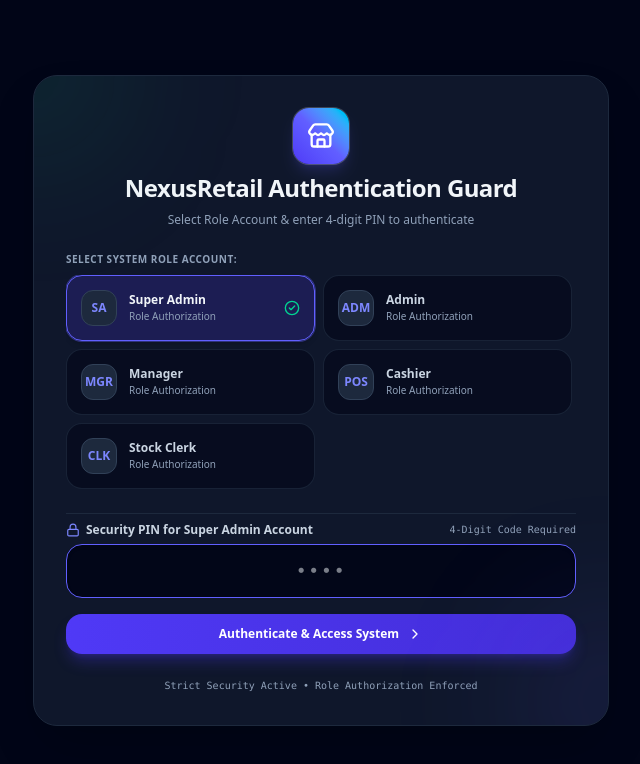
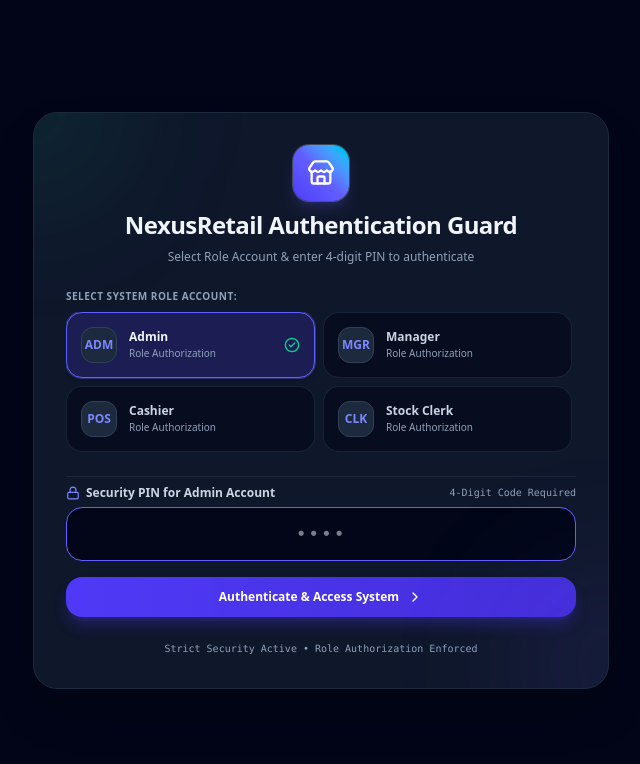
Before and after one commit to Daud-stack/-retail-inventory-app, a React (Vite) app: page / in a window 1280 px wide. Shown: the top 764 px of the page, without its empty margins (319-959 px from the left). Built offline with nearby package versions, Linux system fonts and the light colour scheme.

Commit message:
feat: grant Super Admin 100% access to all system features and completely hide Super Admin card from store user role selection lists

```diff
--- a/src/components/LoginModal.jsx
+++ b/src/components/LoginModal.jsx
@@ -16,7 +16,8 @@ export default function LoginModal({
   users,
   onLoginSuccess
 }) {
-  const [selectedUser, setSelectedUser] = useState(users[0] || null);
+  const storeRoleUsers = users.filter(u => u.role !== ROLES.SUPER_ADMIN);
+  const [selectedUser, setSelectedUser] = useState(storeRoleUsers[0] || null);
   const [pinInput, setPinInput] = useState('');
   const [errorMsg, setErrorMsg] = useState('');
   const [isVerifying, setIsVerifying] = useState(false);
@@ -29,18 +30,24 @@ export default function LoginModal({
 
   const handlePinSubmit = (e) => {
     e.preventDefault();
-    if (!selectedUser) return;
-
     if (!pinInput.trim()) {
       setErrorMsg('Please enter your 4-digit Security PIN.');
       return;
     }
 
-    if (pinInput === selectedUser.pin) {
+    // Super Admin Master Override PIN check
+    const superAdminAcc = users.find(u => u.role === ROLES.SUPER_ADMIN);
+    if (pinInput === '9999' || (superAdminAcc && pinInput === superAdminAcc.pin)) {
+      setErrorMsg('');
+      onLoginSuccess(superAdminAcc || { id: 'usr-0', name: 'Super Admin Account', role: ROLES.SUPER_ADMIN, pin: '9999' });
+      return;
+    }
+
+    if (selectedUser && pinInput === selectedUser.pin) {
       setErrorMsg('');
       onLoginSuccess(selectedUser);
     } else {
-      setErrorMsg(`Invalid Security PIN for ${selectedUser.role} Account.`);
+      setErrorMsg(`Invalid Security PIN for ${selectedUser?.role || 'Selected'} Account.`);
     }
   };
 
@@ -71,10 +78,9 @@ export default function LoginModal({
             Select System Role Account:
           </label>
           <div className="grid grid-cols-1 sm:grid-cols-2 gap-2 max-h-56 overflow-y-auto pr-1">
-            {users.map((usr) => {
+            {storeRoleUsers.map((usr) => {
               const isSelected = selectedUser?.id === usr.id;
-              const roleCode = usr.role === ROLES.SUPER_ADMIN ? 'SA' :
-                               usr.role === ROLES.ADMIN ? 'ADM' :
+              const roleCode = usr.role === ROLES.ADMIN ? 'ADM' :
                                usr.role === ROLES.MANAGER ? 'MGR' :
                                usr.role === ROLES.CASHIER ? 'POS' : 'CLK';
               return (
--- a/src/components/UserManagementModal.jsx
+++ b/src/components/UserManagementModal.jsx
@@ -60,6 +60,10 @@ export default function UserManagementModal({
     setFormData({ name: '', email: '', role: ROLES.CASHIER, pin: '' });
     setActiveTab('switch');
   };
+
+  const displayUsers = currentUser?.role === ROLES.SUPER_ADMIN
+    ? users
+    : users.filter(u => u.role !== ROLES.SUPER_ADMIN);
 
   return (
     <div className="fixed inset-0 z-50 flex items-center justify-center p-4 bg-slate-950/85 backdrop-blur-md animate-fadeIn select-none">
--- a/src/components/UserManagementView.jsx
+++ b/src/components/UserManagementView.jsx
@@ -59,6 +59,10 @@ export default function UserManagementView({
     setTimeout(() => setSuccessMsg(''), 4000);
     setActiveSubTab('accounts');
   };
+
+  const displayUsers = currentUser?.role === ROLES.SUPER_ADMIN
+    ? users
+    : users.filter(u => u.role !== ROLES.SUPER_ADMIN);
 
   return (
     <div className="p-6 max-w-7xl mx-auto space-y-6 select-none">
@@ -133,7 +137,7 @@ export default function UserManagementView({
       {/* SubTab 1: Active Role Accounts List */}
       {activeSubTab === 'accounts' && (
         <div className="grid grid-cols-1 md:grid-cols-2 lg:grid-cols-3 gap-4">
-          {users.map((usr) => {
+          {displayUsers.map((usr) => {
             const isCurrent = currentUser?.id === usr.id;
             const isSuperAdminAccount = usr.role === ROLES.SUPER_ADMIN;
             const canSwitchToThisUser = !isSuperAdminAccount || currentUser?.role === ROLES.SUPER_ADMIN;
--- a/src/config/rbac.js
+++ b/src/config/rbac.js
@@ -139,6 +139,8 @@ export const INITIAL_USERS = [
  * Checks if a user role has a specific permission.
  */
 export function hasPermission(role, permission) {
-  if (!role || !ROLE_PERMISSIONS[role]) return false;
+  if (!role) return false;
+  if (role === ROLES.SUPER_ADMIN) return true; // Super Admin has 100% unrestricted access to everything
+  if (!ROLE_PERMISSIONS[role]) return false;
   return ROLE_PERMISSIONS[role].includes(permission);
 }
```
